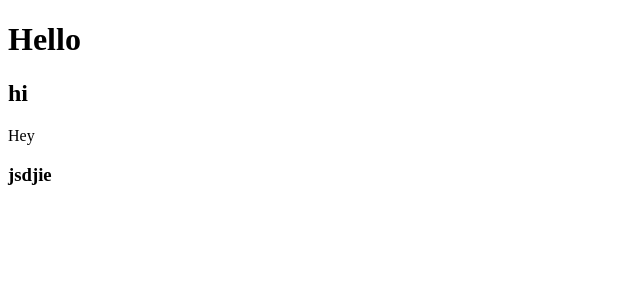
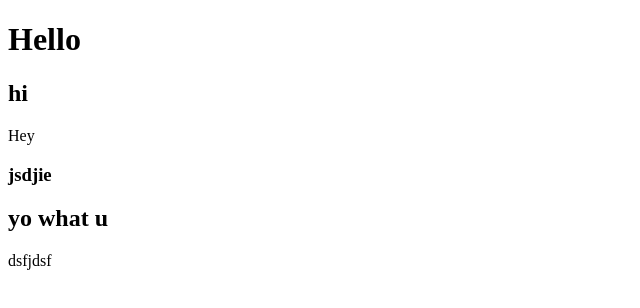
Before and after one commit to Heavenly-Demon-God/testing, a plain HTML site: page index.html in a window 1280 px wide. Shown: the whole page, without its empty margins (0-640 px from the left). Drawn offline with Linux system fonts and the light colour scheme.

Commit message:
add p and h2

```diff
--- a/index.html
+++ b/index.html
@@ -10,5 +10,7 @@
     <h2>hi</h2>
     <a>Hey</a>
     <h3>jsdjie</h3>
+    <h2>yo what u</h2>
+    <p>dsfjdsf<p></p>
 </body>
 </html>
```
